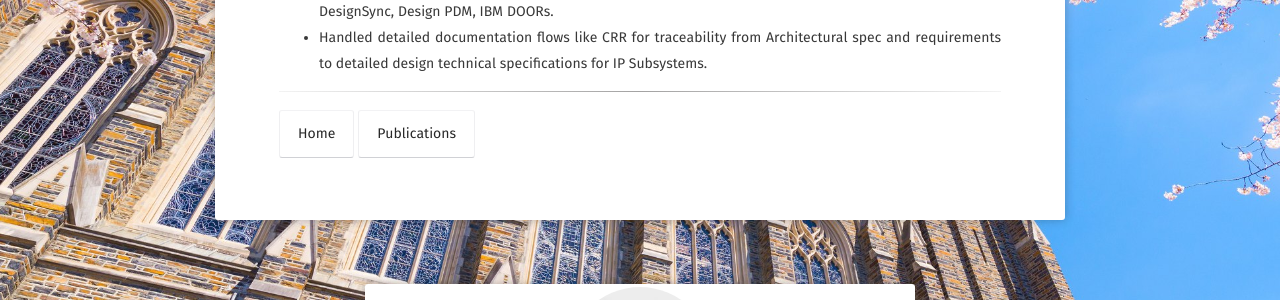
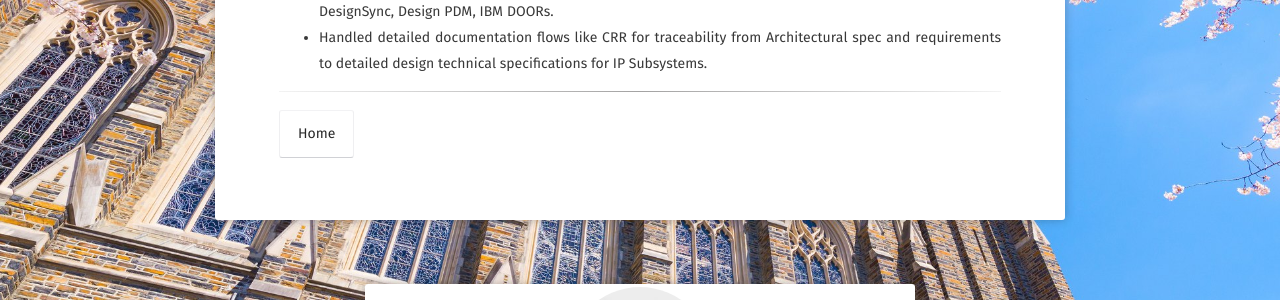
Before and after one commit to jontitalukdar/jontitalukdar.github.io_x, a Jekyll site: the page built from experience.md, in a window 1280 px wide. Shown: the part 1270-1570 px from the top of the page. Built offline with Jekyll 4.4.1, drawn with Linux system fonts in a browser that asks for light colours; some web fonts are replaced; comment, search, counter and statistics services are not loaded.

Commit message:
Update experience.md

```diff
--- a/experience.md
+++ b/experience.md
@@ -26,4 +26,4 @@ feature: https://jontitalukdar.github.io/assets/img/res.jpg
 ***
 
 [Home](https://jontitalukdar.github.io/){: .btn}
-[Publications](https://jontitalukdar.github.io/publications){: .btn}
+<!--[Publications](https://jontitalukdar.github.io/publications){: .btn} -->
```
